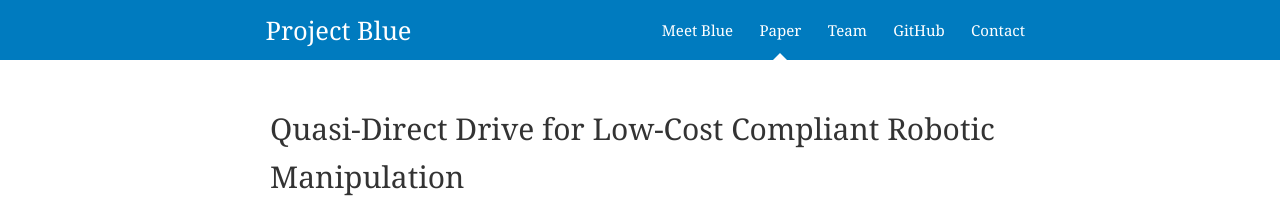
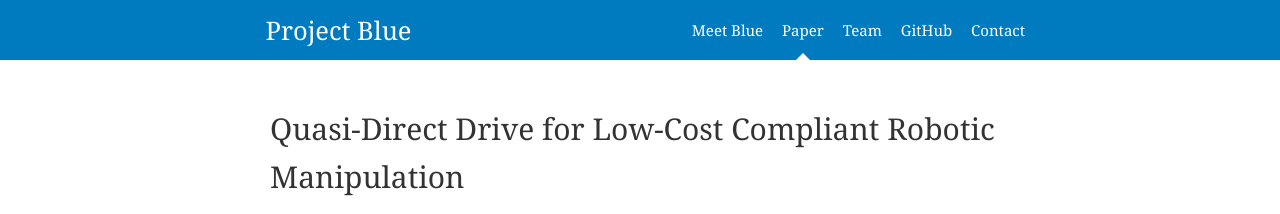
Before and after one commit to berkeleyopenarms/rll_site, a Jekyll site: the page built from paper.md, in a window 1280 px wide. Shown: the top 214 px of the page. Built offline with Jekyll 4.4.1, drawn with Linux system fonts in a browser that asks for light colours; comment, search, counter and statistics services are not loaded.

Commit message:
Update site.css

```diff
--- a/assets/stylesheets/site.css
+++ b/assets/stylesheets/site.css
@@ -85,7 +85,7 @@ nav ul {
 
 nav ul li {
     display: inline-block;
-    margin-right: 1.5em;
+    margin-right: 1em;
     position: relative;
     line-height: 4em;
 }
```
